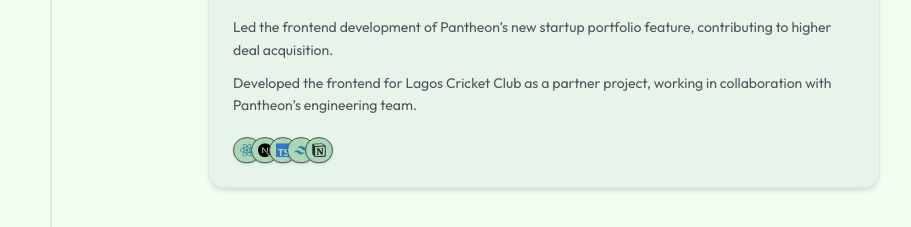
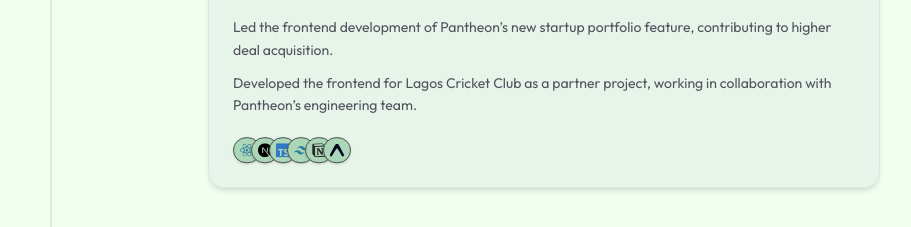
Before and after one commit to Judahabraham15/Portfolios, a React (Vite) app in the folder Client/: page / in a window 1280 px wide. Shown: the part 5120-5347 px from the top of the page, without its empty margins (96-1007 px from the left). Built offline with nearby package versions, Linux system fonts and the light colour scheme.

Commit message:
Added Expo Icon as a tool

```diff
--- a/Client/src/Components/Work.jsx
+++ b/Client/src/Components/Work.jsx
@@ -11,6 +11,7 @@ import {
   SiTailwindcss,
   SiNotion,
   SiHubspot,
+  SiExpo,
 } from "react-icons/si";
 import { FaJs, FaHtml5 } from "react-icons/fa";
 
@@ -33,6 +34,7 @@ const experiences = [
       { label: "TypeScript", icon: SiTypescript, color: "#3178C6" },
       { label: "Tailwind", icon: SiTailwindcss, color: "#2B7FA0" },
       { label: "Notion", icon: SiNotion, color: "#27272A" },
+      { label: "Expo Go", icon: SiExpo, color: "#000020" },
     ],
   },
   {
@@ -106,8 +108,6 @@ const experiences = [
     ],
   },
 ];
-
-
 
 function TechTag({ tags }) {
   return (
@@ -186,10 +186,6 @@ function ExperienceCard({ exp, index }) {
               {exp.role}
             </p>
           </div>
-
-          {/* <span className="flex items-center gap-1 text-xs text-zinc-400 font-mono mt-1">
-            {exp.location}
-          </span> */}
         </div>
 
         <ul className="space-y-2.5 mb-5">
@@ -218,7 +214,8 @@ export default function Work() {
           Work Experience
         </h1>
         <p className="text-zinc-500 text-sm leading-relaxed max-w-xl text-left">
-         Early in my journey, but already shipping products that solve real problems for real users.
+          Early in my journey, but already shipping products that solve real
+          problems for real users.
         </p>
       </div>
 
```
